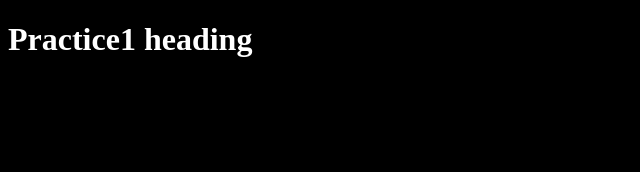
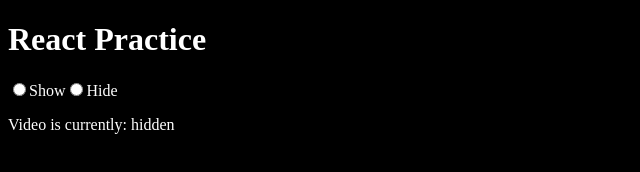
Before and after one commit to anyoneout/React-practice, a React app: page /Practice1 in a window 1280 px wide. Shown: the whole page, without its empty margins (0-640 px from the left). Built offline with nearby package versions, Linux system fonts and the light colour scheme.

Commit message:
added form logic and show/hide visibility function for Practice1.js

```diff
--- a/index.html
+++ b/index.html
@@ -8,7 +8,7 @@
 </head>
 
 <body id="bodyTag">
-  <div id="divTag"></div>
+
 </body>
 
 </html>
--- a/src/Views/Level2.js
+++ b/src/Views/Level2.js
@@ -1,11 +1,13 @@
 import React from "react";
 import { ReactPractice } from "./ReactPractice";
+import { Link } from "react-router";
 
 
 export default function Level2() {
   return (
-    <main>
+    <>
+      <Link to="/Practice1" >Practice 1</Link >
       <ReactPractice />
-    </main >
+    </>
   )
 }
--- a/src/Views/Practice1.js
+++ b/src/Views/Practice1.js
@@ -1,9 +1,41 @@
-import React from "react";
+import React, { useState } from 'react';
+import Vimeo from './Vimeo';
 
 export default function Practice1() {
+  const [visibility, setVisibility] = useState("");
+  let showStatus;
+  let showVideo;
+
+  function handleVisibilityChange(event) {
+    setVisibility(event.target.value);
+  }
+
+
+  function visibilityMessageStatus(visibility) {
+
+    if (visibility === "show") {
+      showStatus = "visible";
+      showVideo = <Vimeo />;
+    } else {
+      showStatus = "hidden";
+      showVideo = null;
+    }
+    return { showStatus, showVideo };
+  };
+
+  visibilityMessageStatus(visibility);
+
   return (
-    <>
-      <h1>Practice1 heading</h1>
-    </>
+    <div>
+      <h1>React Practice</h1>
+      <form>
+        <input name="visible" type="radio" value="show" id="visibleButton" checked={visibility === "show"} onChange={handleVisibilityChange} />
+        <label htmlFor="visibleButton">Show</label>
+        <input name="visible" type="radio" value="hide" id="hiddenButton" checked={visibility === "hide"} onChange={handleVisibilityChange} />
+        <label htmlFor="hiddenButton">Hide</label>
+      </form>
+      <p>Video is currently: {showStatus}</p>
+      {showVideo}
+    </div>
   );
 }
--- /dev/null
+++ b/src/Views/Vimeo.js
@@ -0,0 +1,22 @@
+import React from "react";
+
+export default function Vimeo() {
+  const src = "https://player.vimeo.com/video/187512360?badge=0&amp;autopause=0&amp;player_id=0&amp;app_id=58479";
+  const label = "Vimeo";
+  const height = 500;
+  const width = 500;
+  const captions = "Vimeo Video";
+  return (
+    <>
+      <h3>{label}</h3>
+      <p>{captions}</p>
+      <iframe src={src} frameBorder="0" allow="autoplay; fullscreen; picture-in-picture; clipboard-write" style={{
+        position: "relative",
+        top: 0,
+        left: 0,
+        width: { width },
+        height: { height }
+      }} title="Procedural Romanesco Broccoli"></iframe><script src="https://player.vimeo.com/api/player.js"></script>
+    </>
+  )
+}
--- a/src/index.js
+++ b/src/index.js
@@ -1,19 +1,21 @@
 import { createRoot } from "react-dom/client";
 import React from "react";
 import Level2 from "./Views/Level2";
-import { BrowserRouter, Route, Routes } from "react-router";
+import { BrowserRouter, Link, Navigate, Route, Routes } from "react-router";
 import Practice1 from "./Views/Practice1";
+import Vimeo from "./Views/Vimeo";
 
 
 
-const root = createRoot(window.bodyTag);
+const bodyTag = document.getElementById("bodyTag");
+const root = createRoot(bodyTag);
 root.render(
-
   <BrowserRouter>
     <Routes>
       <Route path="/Level2" element={<Level2 />} />
       <Route path="/Practice1" element={<Practice1 />} />
+      <Route path="/Vimeo" element={<Vimeo />} />
+      <Route path="*" element={<Navigate to="/Level2" />} />
     </Routes>
   </BrowserRouter>
-
 );
```
Also changed, not shown: webpack.config.json (indentation only).
